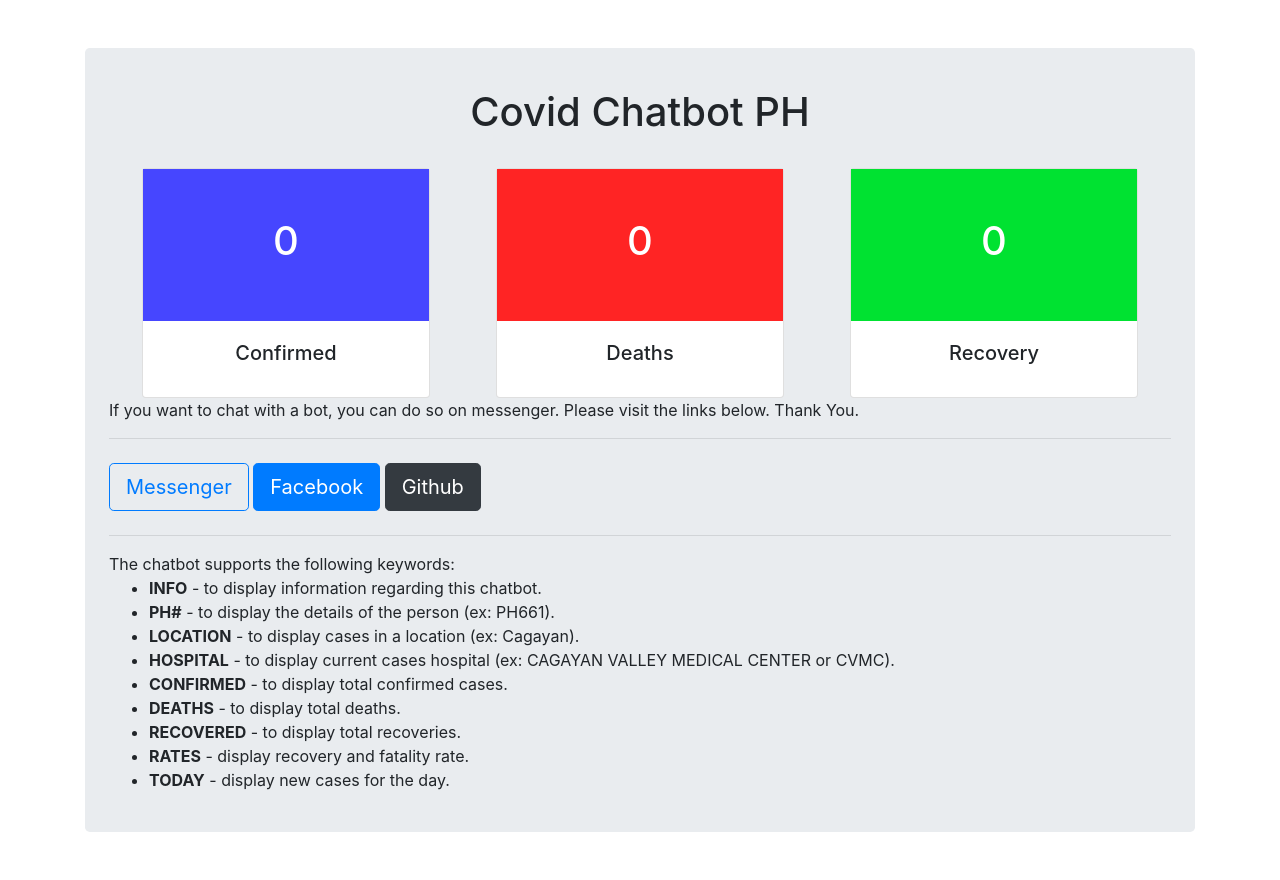
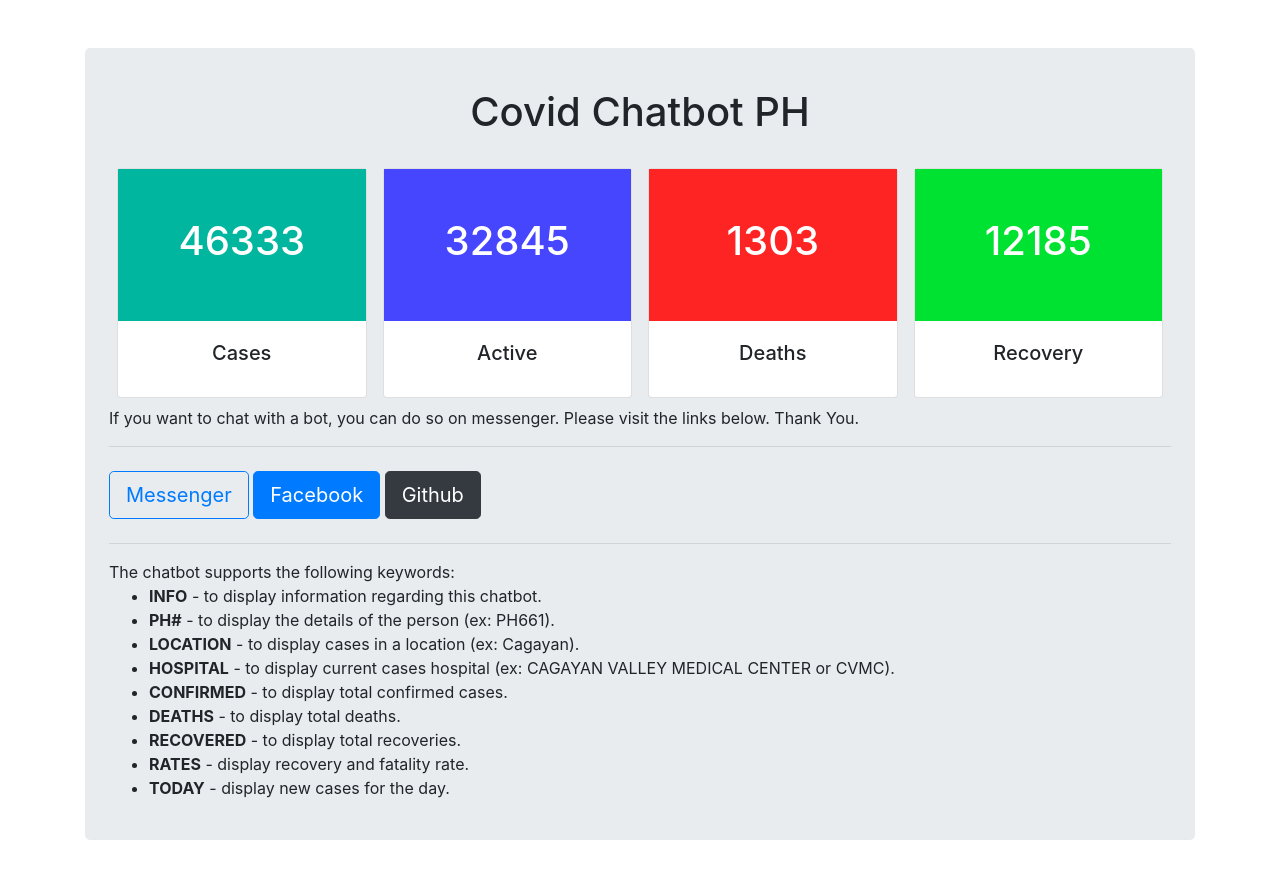
Before and after one commit to rgvillanueva28/covid-chatbot-ph, a Flask app: page / in a window 1280 px wide. Shown: the top 880 px of the page. Run offline with Flask 2, Linux system fonts and the light colour scheme; parts of the project's set-up code (start-up, migrations or seed data) failed here and were passed over; some libraries are stand-ins or nearby versions.

Commit message:
Fixed v4 webpage

```diff
--- a/app.py
+++ b/app.py
@@ -3,7 +3,7 @@ from pymessenger.bot import Bot
 import random
 from dataCleaning import queryingData
 import os
-import dataScrape
+import dataScrape, dataCleaning
 
 app = Flask(__name__)
 ACCESS_TOKEN = os.environ['ACCESS_TOKEN']
@@ -12,10 +12,14 @@ VERIFY_TOKEN = os.environ['VERIFY_TOKEN']
 bot = Bot(ACCESS_TOKEN)
 
 dataScrape.getData()
+cases = dataCleaning.queryingData().cases
+active = dataCleaning.queryingData().active
+deaths = dataCleaning.queryingData().deaths
+recoveries = dataCleaning.queryingData().recovered
 
 @app.route('/')
 def index():
-    return render_template("index.html", confirmed="0", deaths="0", recoveries="0")
+    return render_template("index.html", cases=cases, active=active, deaths=deaths, recoveries=recoveries)
 
 @app.route('/get-data/', methods = ['GET', 'POST'])
 def receive_message():
--- a/dataCleaning.py
+++ b/dataCleaning.py
@@ -118,6 +118,6 @@ Data is from https://disease.sh. However, it may not be up to date with the newe
 
 
 # testing purposes
-if __name__ == '__main__':
-    q = queryingData()
-    print(q.loadJson("admin update data"))
+# if __name__ == '__main__':
+#     q = queryingData()
+#     print(q.loadJson("admin update data"))
--- a/templates/index.html
+++ b/templates/index.html
@@ -22,22 +22,36 @@
       <h1 class="text-center p-3">
         Covid Chatbot PH
       </h1>
-      <div class="row pt-2 text-center mx-auto">
-        <div class="card mx-auto" style="width: 18rem;">
+      <div class="pt-2 text-center mx-auto pb-2 card-deck">
+        <div class="card mx-2">
+          <div
+            class="text-center py-5 mx-0 min-w-full"
+            style="background: rgb(0, 182, 158); color: white;"
+          >
+            <h1 class="text-xl">
+              {{cases}}
+            </h1>
+          </div>
+          <div class="card-body">
+            <h5 class="card-title">Cases</h5>
+            <!-- <p class="card-text"></p> -->
+          </div>
+        </div>
+        <div class="card mx-2">
           <div
             class="text-center py-5"
             style="background: rgb(70, 70, 255); color: white;"
           >
             <h1 class="text-xl">
-              {{confirmed}}
+              {{active}}
             </h1>
           </div>
           <div class="card-body">
-            <h5 class="card-title">Confirmed</h5>
+            <h5 class="card-title">Active</h5>
             <!-- <p class="card-text"></p> -->
           </div>
         </div>
-        <div class="card mx-auto" style="width: 18rem;">
+        <div class="card mx-2">
           <div
             class="text-center py-5"
             style="background: rgb(255, 36, 36); color: white;"
@@ -51,7 +65,7 @@
             <!-- <p class="card-text"></p> -->
           </div>
         </div>
-        <div class="card mx-auto" style="width: 18rem;">
+        <div class="card mx-2">
           <div
             class="text-center py-5"
             style="background: rgb(0, 226, 49); color: white;"
```
